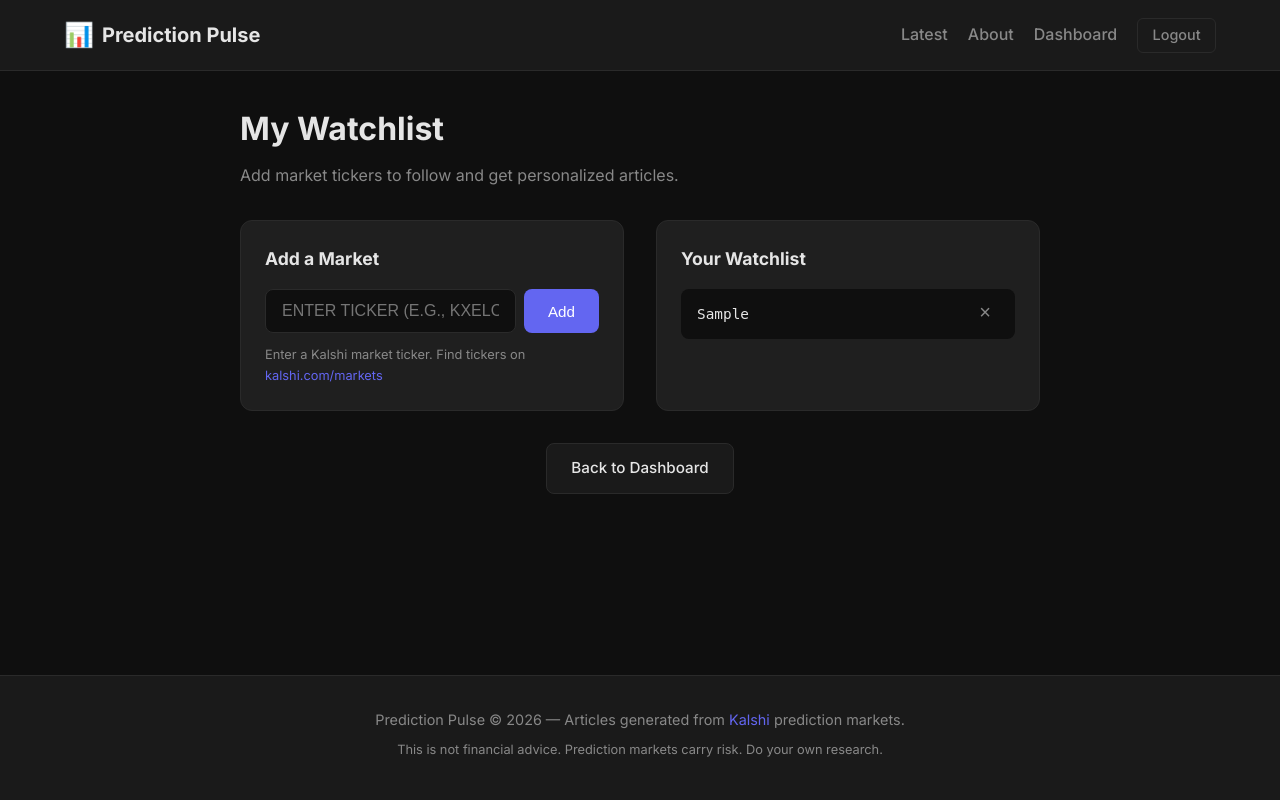
After one commit to squireaintready/kalshi-news, a Flask app: page /watchlist in a window 1280 px wide. The commit adds this page. Run offline with Flask 3, Linux system fonts and the light colour scheme; a user stored in the database is signed in; a database or web service that is not in the repository returns one stand-in record (values such as "Sample title"); some libraries are stand-ins or nearby versions.

Commit message:
Fix header alignment and simplify watchlist (no Kalshi login)
Header:
- Fix vertical alignment of nav items
- Adjust nav button padding for consistency

Security improvements:
- Remove Kalshi credential login (security risk without 2FA)
- Replace with manual ticker watchlist
- Users can add/remove market tickers directly
- Auto-generates articles for new tickers

New features:
- /watchlist page to manage followed markets
- Quick-add from existing article tickers
- Simplified dashboard with watchlist preview

Co-Authored-By: Claude Opus 4.5 <noreply@anthropic.com>

```diff
--- a/app.py
+++ b/app.py
@@ -249,100 +249,74 @@ def dashboard():
                            all_articles=all_articles[:10])
 
 
-@app.route('/connect-kalshi', methods=['GET', 'POST'])
+@app.route('/watchlist', methods=['GET', 'POST'])
 @login_required
-@limiter.limit("5 per hour")
-def connect_kalshi():
-    """Connect Kalshi account to sync bets"""
+@limiter.limit("30 per hour")
+def watchlist():
+    """Manage user's market watchlist"""
+    user_manager = get_user_manager()
+    cache = get_cache()
+
     if request.method == 'POST':
-        kalshi_email = request.form.get('kalshi_email', '').strip()
-        kalshi_password = request.form.get('kalshi_password', '')
+        action = request.form.get('action')
+        ticker = request.form.get('ticker', '').strip().upper()
 
-        if not kalshi_email or not kalshi_password:
-            flash('Please provide your Kalshi credentials.', 'error')
-            return render_template('connect_kalshi.html')
+        if action == 'add' and ticker:
+            # Verify ticker exists on Kalshi
+            from kalshi_client import get_client
+            client = get_client()
+            market = client.get_market(ticker)
 
-        # Try to authenticate with Kalshi and fetch positions
-        from kalshi_client import KalshiClient
-        client = KalshiClient()
+            if market:
+                user_manager.add_user_ticker(current_user.id, ticker)
+                flash(f'Added {ticker} to your watchlist!', 'success')
 
-        try:
-            # Temporarily set credentials
-            import config as cfg
-            original_email = cfg.KALSHI_EMAIL
-            original_password = cfg.KALSHI_PASSWORD
-            cfg.KALSHI_EMAIL = kalshi_email
-            cfg.KALSHI_PASSWORD = kalshi_password
+                # Generate article if it doesn't exist
+                existing_tickers = {a.get('market_ticker') for a in cache.get_all_articles()}
+                if ticker not in existing_tickers:
+                    _generate_article_for_ticker(ticker)
+            else:
+                flash(f'Market ticker "{ticker}" not found on Kalshi.', 'error')
 
-            # Try to login
-            client._login()
+        elif action == 'remove' and ticker:
+            user_manager.remove_user_ticker(current_user.id, ticker)
+            flash(f'Removed {ticker} from your watchlist.', 'success')
 
-            # Fetch user's positions
-            positions = client._make_request("GET", "/portfolio/positions")
-            market_positions = positions.get("market_positions", [])
+        return redirect(url_for('watchlist'))
 
-            # Save to database
-            user_manager = get_user_manager()
-            user_manager.connect_kalshi(current_user.id, kalshi_email)
+    # Get user's current watchlist
+    user_bets = user_manager.get_user_bets(current_user.id)
 
-            bets = []
-            for pos in market_positions:
-                bets.append({
-                    "market_ticker": pos.get("ticker"),
-                    "position": "YES" if pos.get("position", 0) > 0 else "NO",
-                    "quantity": abs(pos.get("position", 0)),
-                    "average_price": pos.get("average_price")
-                })
+    # Get all articles to show available tickers
+    all_articles = cache.get_all_articles()
+    available_tickers = list({a.get('market_ticker') for a in all_articles if a.get('market_ticker')})
 
-            if bets:
-                user_manager.save_user_bets(current_user.id, bets)
-                flash(f'Successfully synced {len(bets)} positions from Kalshi!', 'success')
-
-                # Generate articles for bets that don't have coverage
-                _generate_articles_for_bets(bets)
-            else:
-                flash('Connected to Kalshi, but no open positions found.', 'warning')
-
-            # Restore original credentials
-            cfg.KALSHI_EMAIL = original_email
-            cfg.KALSHI_PASSWORD = original_password
-
-            return redirect(url_for('dashboard'))
-
-        except Exception as e:
-            logger.error(f"Failed to connect Kalshi: {e}")
-            flash('Failed to connect to Kalshi. Please check your credentials.', 'error')
-            # Restore original credentials
-            cfg.KALSHI_EMAIL = original_email
-            cfg.KALSHI_PASSWORD = original_password
-
-    return render_template('connect_kalshi.html')
+    return render_template('watchlist.html',
+                           user_bets=user_bets,
+                           available_tickers=available_tickers)
 
 
-def _generate_articles_for_bets(bets):
-    """Generate articles for user's bets if they don't exist"""
-    cache = get_cache()
-    existing_tickers = {a.get('market_ticker') for a in cache.get_all_articles()}
+def _generate_article_for_ticker(ticker: str):
+    """Generate an article for a specific ticker"""
+    try:
+        from kalshi_client import get_client
+        from article_generator import get_generator
 
-    from kalshi_client import get_client
-    from article_generator import get_generator
+        client = get_client()
+        generator = get_generator()
+        cache = get_cache()
 
-    client = get_client()
-    generator = get_generator()
+        market = client.get_market(ticker)
+        if market:
+            enriched = client.enrich_market_data(market)
+            article = generator.generate_article(enriched)
+            if article:
+                cache.add_article(article)
+                logger.info(f"Generated article for ticker: {ticker}")
+    except Exception as e:
+        logger.error(f"Failed to generate article for {ticker}: {e}")
 
-    for bet in bets:
-        ticker = bet.get('market_ticker')
-        if ticker and ticker not in existing_tickers:
-            try:
-                market = client.get_market(ticker)
-                if market:
-                    enriched = client.enrich_market_data(market)
-                    article = generator.generate_article(enriched)
-                    if article:
-                        cache.add_article(article)
-                        logger.info(f"Generated article for user bet: {ticker}")
-            except Exception as e:
-                logger.error(f"Failed to generate article for {ticker}: {e}")
+
 
 
 # Main Routes
--- a/static/style.css
+++ b/static/style.css
@@ -91,12 +91,15 @@ a:hover {
 
 .main-nav {
     display: flex;
-    gap: 1.5rem;
+    align-items: center;
+    gap: 1.25rem;
 }
 
 .main-nav a {
     color: var(--color-text-muted);
     font-weight: 500;
+    display: flex;
+    align-items: center;
 }
 
 .main-nav a:hover {
@@ -644,9 +647,10 @@ a:hover {
 
 /* Nav Buttons */
 .nav-btn {
-    padding: 0.5rem 1rem;
+    padding: 0.4rem 0.9rem;
     border-radius: 6px;
     font-size: 0.9rem;
+    line-height: 1.4;
 }
 
 .nav-btn-primary {
@@ -967,6 +971,196 @@ a:hover {
     color: #a855f7;
 }
 
+/* Watchlist Page */
+.watchlist-page {
+    max-width: 800px;
+    margin: 0 auto;
+}
+
+.page-header {
+    margin-bottom: 2rem;
+}
+
+.page-header h1 {
+    font-size: 2rem;
+    margin-bottom: 0.5rem;
+}
+
+.page-header p {
+    color: var(--color-text-muted);
+}
+
+.watchlist-grid {
+    display: grid;
+    grid-template-columns: 1fr 1fr;
+    gap: 2rem;
+    margin-bottom: 2rem;
+}
+
+.add-ticker-section,
+.current-watchlist {
+    background: var(--color-bg-card);
+    border: 1px solid var(--color-border);
+    border-radius: 12px;
+    padding: 1.5rem;
+}
+
+.add-ticker-section h2,
+.current-watchlist h2 {
+    font-size: 1.1rem;
+    margin-bottom: 1rem;
+}
+
+.add-ticker-form .input-group {
+    display: flex;
+    gap: 0.5rem;
+}
+
+.ticker-input {
+    flex: 1;
+    padding: 0.75rem 1rem;
+    border-radius: 8px;
+    border: 1px solid var(--color-border);
+    background: var(--color-bg);
+    color: var(--color-text);
+    font-size: 1rem;
+    text-transform: uppercase;
+}
+
+.ticker-input:focus {
+    outline: none;
+    border-color: var(--color-accent);
+}
+
+.input-help {
+    font-size: 0.8rem;
+    color: var(--color-text-muted);
+    margin-top: 0.75rem;
+}
+
+.quick-add {
+    margin-top: 1.5rem;
+    padding-top: 1.5rem;
+    border-top: 1px solid var(--color-border);
+}
+
+.quick-add h3 {
+    font-size: 0.9rem;
+    color: var(--color-text-muted);
+    margin-bottom: 0.75rem;
+}
+
+.ticker-chips {
+    display: flex;
+    flex-wrap: wrap;
+    gap: 0.5rem;
+}
+
+.chip-form {
+    display: inline;
+}
+
+.ticker-chip {
+    background: var(--color-bg);
+    border: 1px solid var(--color-border);
+    color: var(--color-text-muted);
+    padding: 0.35rem 0.75rem;
+    border-radius: 20px;
+    font-size: 0.75rem;
+    font-family: monospace;
+    cursor: pointer;
+    transition: all 0.2s;
+}
+
+.ticker-chip:hover {
+    border-color: var(--color-accent);
+    color: var(--color-accent);
+}
+
+.watchlist-items {
+    display: flex;
+    flex-direction: column;
+    gap: 0.5rem;
+}
+
+.watchlist-item {
+    display: flex;
+    justify-content: space-between;
+    align-items: center;
+    padding: 0.75rem 1rem;
+    background: var(--color-bg);
+    border-radius: 8px;
+}
+
+.ticker-name {
+    font-family: monospace;
+    font-size: 0.9rem;
+}
+
+.remove-form {
+    display: inline;
+}
+
+.remove-btn {
+    background: none;
+    border: none;
+    color: var(--color-text-muted);
+    font-size: 1.25rem;
+    cursor: pointer;
+    padding: 0 0.5rem;
+    line-height: 1;
+}
+
+.remove-btn:hover {
+    color: var(--color-red);
+}
+
+.empty-watchlist {
+    text-align: center;
+    padding: 2rem 1rem;
+    color: var(--color-text-muted);
+}
+
+.back-link-container {
+    text-align: center;
+}
+
+/* Dashboard section header */
+.section-header {
+    display: flex;
+    justify-content: space-between;
+    align-items: center;
+    margin-bottom: 1rem;
+    padding-bottom: 0.75rem;
+    border-bottom: 1px solid var(--color-border);
+}
+
+.section-header h2 {
+    margin: 0;
+    border: none;
+    padding: 0;
+}
+
+.btn-small {
+    padding: 0.4rem 0.8rem;
+    font-size: 0.85rem;
+}
+
+.watchlist-preview {
+    display: flex;
+    flex-wrap: wrap;
+    gap: 0.5rem;
+}
+
+.ticker-tag {
+    background: var(--color-bg);
+    border: 1px solid var(--color-border);
+    padding: 0.35rem 0.75rem;
+    border-radius: 6px;
+    font-family: monospace;
+    font-size: 0.85rem;
+}
+
 /* Error Pages */
 .error-page {
     text-align: center;
@@ -1027,4 +1221,8 @@ a:hover {
     .auth-card {
         padding: 1.5rem;
     }
+
+    .watchlist-grid {
+        grid-template-columns: 1fr;
+    }
 }
--- /dev/null
+++ b/templates/watchlist.html
@@ -0,0 +1,67 @@
+{% extends "base.html" %}
+{% block title %}My Watchlist - Prediction Pulse{% endblock %}
+
+{% block content %}
+<div class="watchlist-page">
+    <div class="page-header">
+        <h1>My Watchlist</h1>
+        <p>Add market tickers to follow and get personalized articles.</p>
+    </div>
+
+    <div class="watchlist-grid">
+        <section class="add-ticker-section">
+            <h2>Add a Market</h2>
+            <form method="POST" class="add-ticker-form">
+                <input type="hidden" name="action" value="add">
+                <div class="input-group">
+                    <input type="text" name="ticker" placeholder="Enter ticker (e.g., KXELONMARS-99)"
+                           required pattern="[A-Za-z0-9\-]+" class="ticker-input">
+                    <button type="submit" class="btn btn-primary">Add</button>
+                </div>
+                <p class="input-help">Enter a Kalshi market ticker. Find tickers on <a href="https://kalshi.com/markets" target="_blank">kalshi.com/markets</a></p>
+            </form>
+
+            {% if available_tickers %}
+            <div class="quick-add">
+                <h3>Quick Add from Recent Articles</h3>
+                <div class="ticker-chips">
+                    {% for ticker in available_tickers[:12] %}
+                    <form method="POST" class="chip-form">
+                        <input type="hidden" name="action" value="add">
+                        <input type="hidden" name="ticker" value="{{ ticker }}">
+                        <button type="submit" class="ticker-chip">{{ ticker }}</button>
+                    </form>
+                    {% endfor %}
+                </div>
+            </div>
+            {% endif %}
+        </section>
+
+        <section class="current-watchlist">
+            <h2>Your Watchlist</h2>
+            {% if user_bets %}
+            <div class="watchlist-items">
+                {% for bet in user_bets %}
+                <div class="watchlist-item">
+                    <span class="ticker-name">{{ bet.market_ticker }}</span>
+                    <form method="POST" class="remove-form">
+                        <input type="hidden" name="action" value="remove">
+                        <input type="hidden" name="ticker" value="{{ bet.market_ticker }}">
+                        <button type="submit" class="remove-btn" title="Remove">&times;</button>
+                    </form>
+                </div>
+                {% endfor %}
+            </div>
+            {% else %}
+            <div class="empty-watchlist">
+                <p>Your watchlist is empty. Add some market tickers above!</p>
+            </div>
+            {% endif %}
+        </section>
+    </div>
+
+    <div class="back-link-container">
+        <a href="{{ url_for('dashboard') }}" class="btn btn-secondary">Back to Dashboard</a>
+    </div>
+</div>
+{% endblock %}
```
Also changed, not shown: auth.py (+38 -3 lines), templates/connect_kalshi.html (deleted, +0 -40 lines), templates/dashboard.html (+11 -42 lines).
